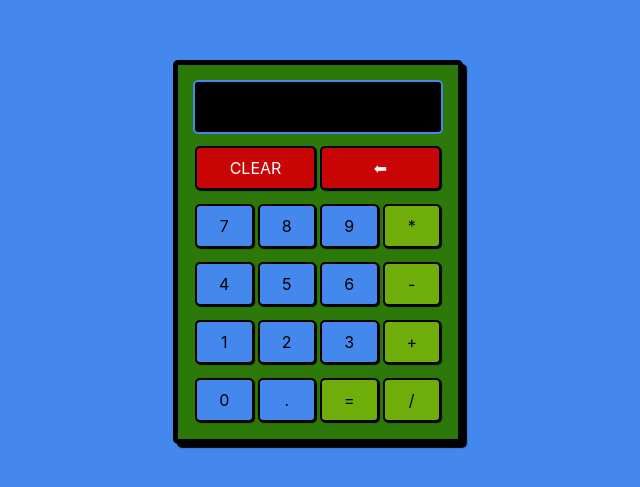
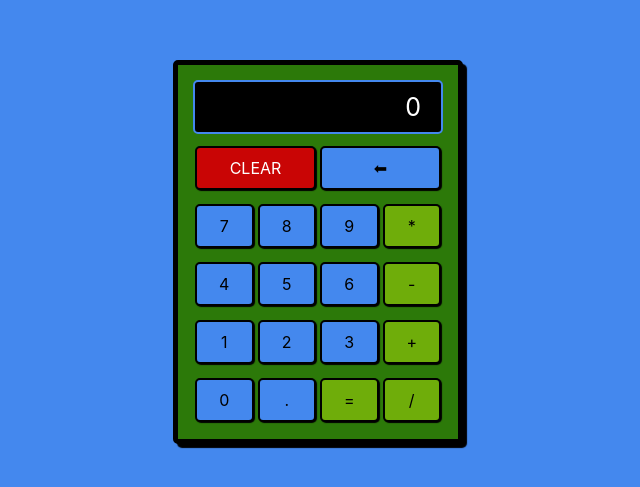
Before and after one commit to JQARPAIA/calculadora-react, a React (Create React App) app: page / in a window 1280 px wide. Shown: the part 153-640 px from the top of the page, without its empty margins (322-962 px from the left). Built offline with nearby package versions, Linux system fonts and the light colour scheme.

Commit message:
se añadio la posibilidad de borrar la ultima tecla pulsada

```diff
--- a/src/components/Calculadora.jsx
+++ b/src/components/Calculadora.jsx
@@ -5,7 +5,7 @@ import Screen from './Screen'
 
 /* eslint-disable */
 function Calculadora() {
-  const [input, setInput]= useState('')
+  const [input, setInput]= useState('0')
 
   const isOperador = (val) => {
     return val === '-' || val === '+' || val === '*' || val === '/'
@@ -21,7 +21,7 @@ function Calculadora() {
   }
 
   const deleteLastInput = () => {
-    const inputArray = input.split('')
+    const inputArray = input.toString().split('')
     const deleted = inputArray.pop()
     setInput(inputArray.join(''))
   }
@@ -51,7 +51,7 @@ function Calculadora() {
         </Button>
         <Button
           handleClick={deleteLastInput}
-          isClearButton={true}
+          isDeleteButton={true}
         >
           ⬅
         </Button>
```
